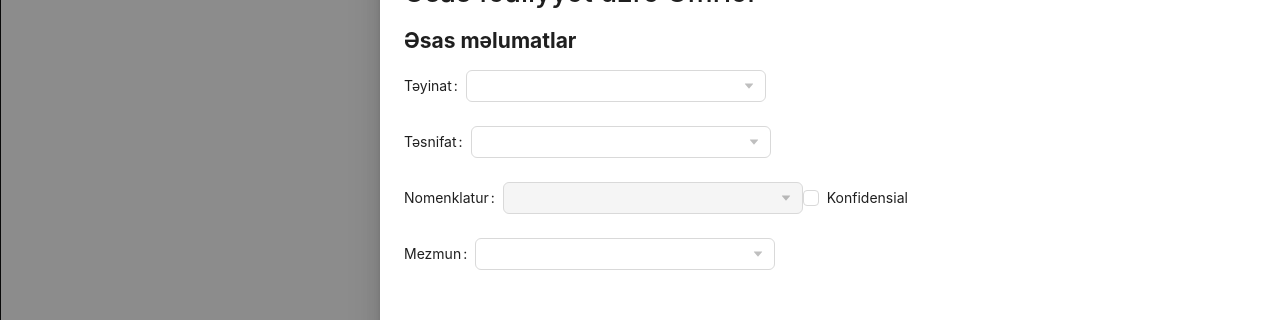
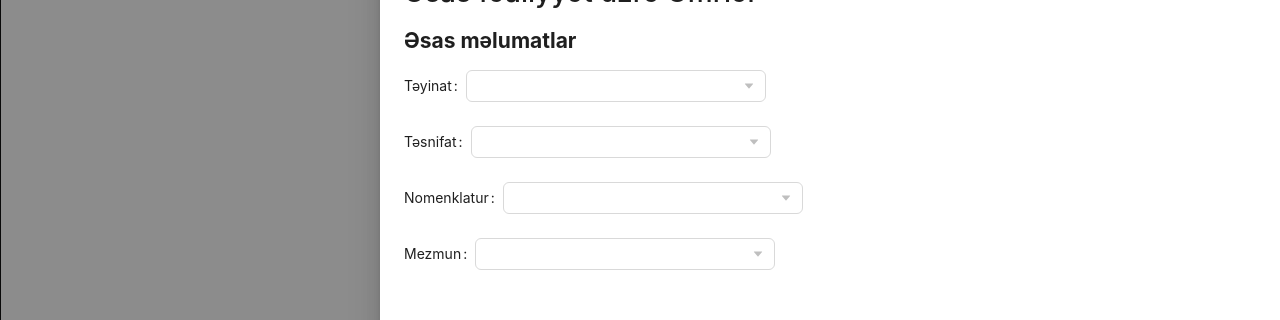
Before and after one commit to lmnxndv/final-task, a React (Vite) app: page / in a window 1280 px wide. Shown: the part 133-453 px from the top of the page. Built offline with nearby package versions, Linux system fonts and the light colour scheme.

Commit message:
izmenenie v select

```diff
--- a/src/data/data.tsx
+++ b/src/data/data.tsx
@@ -1,23 +1,55 @@
-// import { string } from "yup";
+interface IOptionsData {
+  sections: OptionsSection[];
+}
+interface OptionsSection {
+  id: number;
+  title: string;
+  options: OptionsLabel[];
+}
+interface OptionsLabel {
+  label: string;
+  value: string;
+}
 
-// export interface IRegisterData {
-//   sections: IRegisterSection[];
-// }
+const optionsData: IOptionsData = {
+  sections: [
+    {
+      id: 1,
+      title: "Təyinat",
+      options: [
+        { label: "Ümümi", value: "Ümümi" },
+        { label: "Apellasiya şurası", value: "Apellasiya şurası" },
+        { label: "Təhlükəsizlik şurası", value: "Təhlükəsizlik şurası" },
+      ],
+    },
+    {
+      id: 2,
+      title: "Təsnifat",
+      options: [
+        { label: "Digər", value: "Digər" },
+        { label: "Göstəriş məktubu", value: "Göstəriş məktubu" },
+        { label: "Metodiki tövsiyyə", value: "Metodiki tövsiyyə" },
+      ],
+    },
+    {
+      id: 3,
+      title: "Nomenklatur",
+      options: [
+        { label: "12.1", value: "12.1" },
+        { label: "12.2", value: "12.2" },
+        { label: "12.3", value: "12.3" },
+      ],
+    },
+    {
+      id: 4,
+      title: "Mezmun",
+      options: [
+        { label: "Test-1", value: "test-1" },
+        { label: "Test-2", value: "test-2" },
+        { label: "Test-3", value: "test-3" },
+      ],
+    },
+  ],
+};
 
-// export interface IRegisterSection {
-//   title?: RegisterValue[];
-// }
-// export interface RegisterValue {
-//   value: string;
-//   labale:string
-// }
-
-// // export const IRegisterData: IRegisterData = {
-// //   sections:[
-// //     {
-// //         title: [
-// //             {value:string},
-// //         ]
-// //     }
-// //   ]
-// // };
+export default optionsData;
--- a/src/pages/firstPage/index.tsx
+++ b/src/pages/firstPage/index.tsx
@@ -2,6 +2,7 @@ import { Form, Select, Checkbox } from "antd";
 import { CaretDownOutlined } from "@ant-design/icons";
 import type { CheckboxChangeEvent } from "antd/es/checkbox";
 import "./style.css";
+import optionsData from "../../data/data";
 
 const handleChange = (value: string) => {
   console.log(`selected ${value}`);
@@ -16,87 +17,20 @@ const FirstPage = () => {
       <div className="firstPage-row">
         <h2>Əsas məlumatlar</h2>
         <Form>
-          <Form.Item label="Təyinat">
+          {optionsData.sections.map((item) => (
+            <Form.Item key={item.id} label={item.title}>
               <Select
-              id="Təyinat"
+                id={item.title}
                 style={{ width: 300 }}
                 suffixIcon={<CaretDownOutlined />}
                 onChange={handleChange}
-              options={[
-                {
-                  options: [
-                    { label: "Ümümi", value: "Ümümi" },
-                    { label: "Apellasiya şurası", value: "Apellasiya şurası" },
-                    {
-                      label: "Təhlükəsizlik şurası",
-                      value: "Təhlükəsizlik şurası",
-                    },
-                  ],
-                },
-              ]}
+                options={item.options.map((option) => ({
+                  label: option.label,
+                  value: option.value,
+                }))}
               ></Select>
             </Form.Item>
-          <Form.Item label="Təsnifat">
-            <Select
-              id="Təsnifat"
-              style={{ width: 300 }}
-              suffixIcon={<CaretDownOutlined />}
-              onChange={handleChange}
-              options={[
-                {
-                  options: [
-                    { label: "Digər", value: "Digər" },
-                    { label: "Göstəriş məktubu", value: "Göstəriş məktubu" },
-                    {
-                      label: "Metodiki tövsiyyə",
-                      value: "Metodiki tövsiyyə",
-                    },
-                  ],
-                },
-              ]}
-            ></Select>
-          </Form.Item>
-          <Form.Item label="Nomenklatur">
-            <Select
-              id="Təsnifat"
-              style={{ width: 300 }}
-              suffixIcon={<CaretDownOutlined />}
-              disabled
-              options={[
-                {
-                  options: [
-                    { label: "12.1", value: "Digər" },
-                    { label: "12.2", value: "Göstəriş məktubu" },
-                    {
-                      label: "12.3",
-                      value: "Metodiki tövsiyyə",
-                    },
-                  ],
-                },
-              ]}
-            ></Select>
-            <Checkbox onChange={onChange}>Konfidensial</Checkbox>
-          </Form.Item>
-          <Form.Item label="Mezmun">
-            <Select
-              id="Mezmun"
-              style={{ width: 300 }}
-              suffixIcon={<CaretDownOutlined />}
-              onChange={handleChange}
-              options={[
-                {
-                  options: [
-                    { label: "Test-1", value: "test-1" },
-                    { label: "Test-2", value: "test-2" },
-                    {
-                      label: "Test-3",
-                      value: "test-3",
-                    },
-                  ],
-                },
-              ]}
-            ></Select>
-          </Form.Item>
+          ))}
         </Form>
       </div>
     </div>
```
Lines whose indentation alone changed are shown as unchanged.
